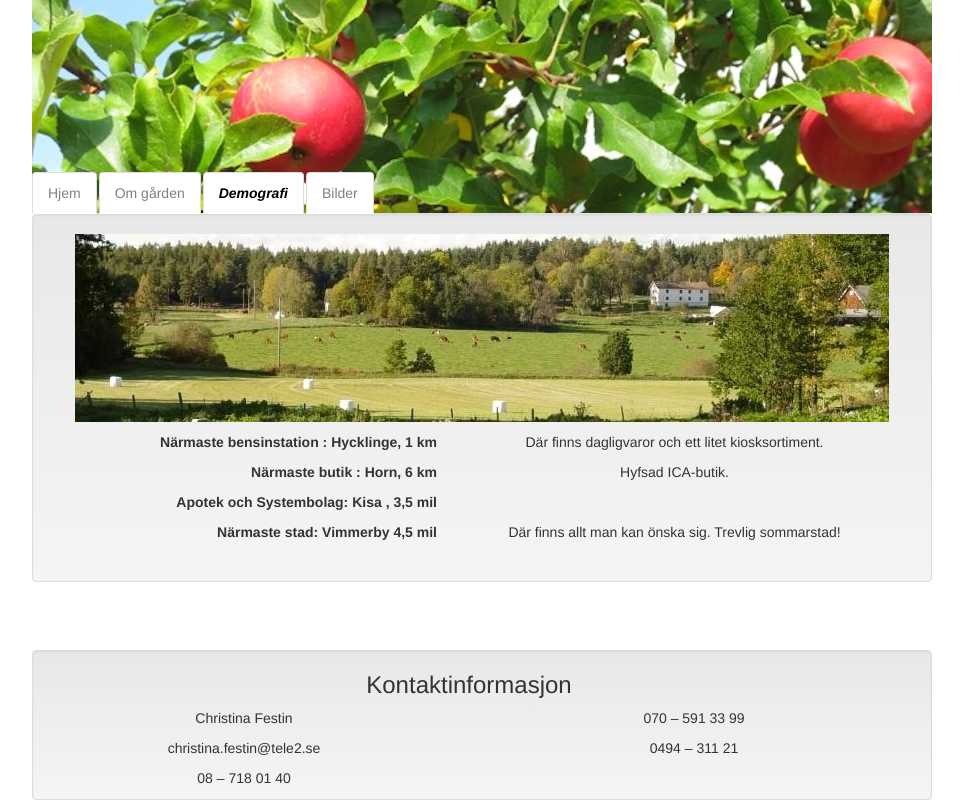
After one commit to annitya/middlefarm, a PHP site: page /page-demography.php?pass=middlefarm in a window 1280 px wide. The commit adds this page. Shown: the whole page, without its empty margins (158-1121 px from the left). Run offline with PHP 8.4, Linux system fonts and the light colour scheme; some libraries are stand-ins or nearby versions.

Commit message:
Added demography-page.

```diff
--- a/css/override.css
+++ b/css/override.css
@@ -56,3 +56,12 @@ h4 {
 body {
     padding-bottom: 145px;
 }
+
+div.well dt {
+    padding-top: 10px;
+    width: 385px;
+}
+
+div.well dd {
+    padding-top: 10px;
+}
--- a/menu.php
+++ b/menu.php
@@ -2,7 +2,8 @@
 
 $menuList = array(
     'index.php' => 'Hjem',
-    'about.php' => 'Om gården',
+    'page-about.php' => 'Om gården',
+    'page-demography.php' => 'Demografi',
     'page-gallery.php' => 'Bilder'
 )
 
--- /dev/null
+++ b/page-demography.php
@@ -0,0 +1,17 @@
+<?php include('header.php'); ?>
+
+<div class="well text-center">
+    <img src="images/layout/demografi.jpg" />
+    <dl class="dl-horizontal">
+        <dt>Närmaste bensinstation : Hycklinge, 1 km</dt>
+        <dd>Där finns dagligvaror och ett litet kiosksortiment.</dd>
+        <dt>Närmaste butik : Horn, 6 km</dt>
+        <dd>Hyfsad ICA-butik.</dd>
+        <dt>Apotek och Systembolag: Kisa , 3,5 mil</dt>
+        <dd></dd>
+        <dt>Närmaste stad: Vimmerby 4,5 mil</dt>
+        <dd>Där finns allt man kan önska sig. Trevlig sommarstad!</dd>
+    </dl>
+</div>
+
+<?php include('footer.php'); ?>
```
Also changed, not shown: images/layout/demografi.jpg (added), page-about.php (renamed from about.php).
